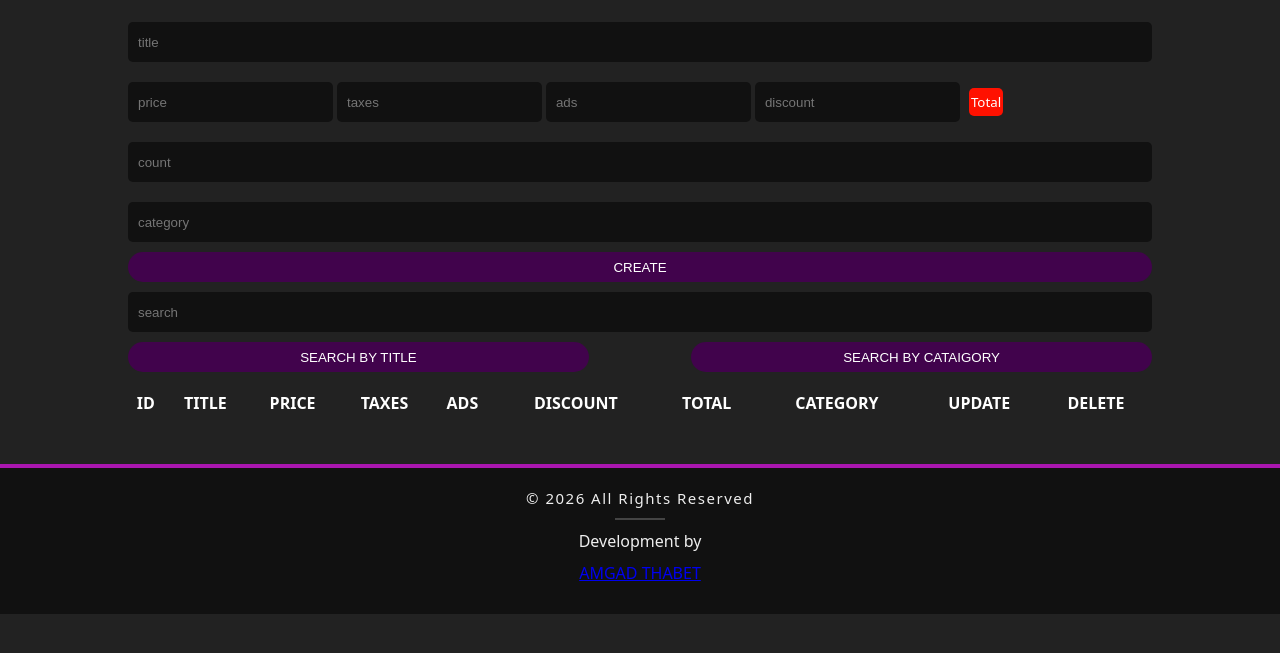
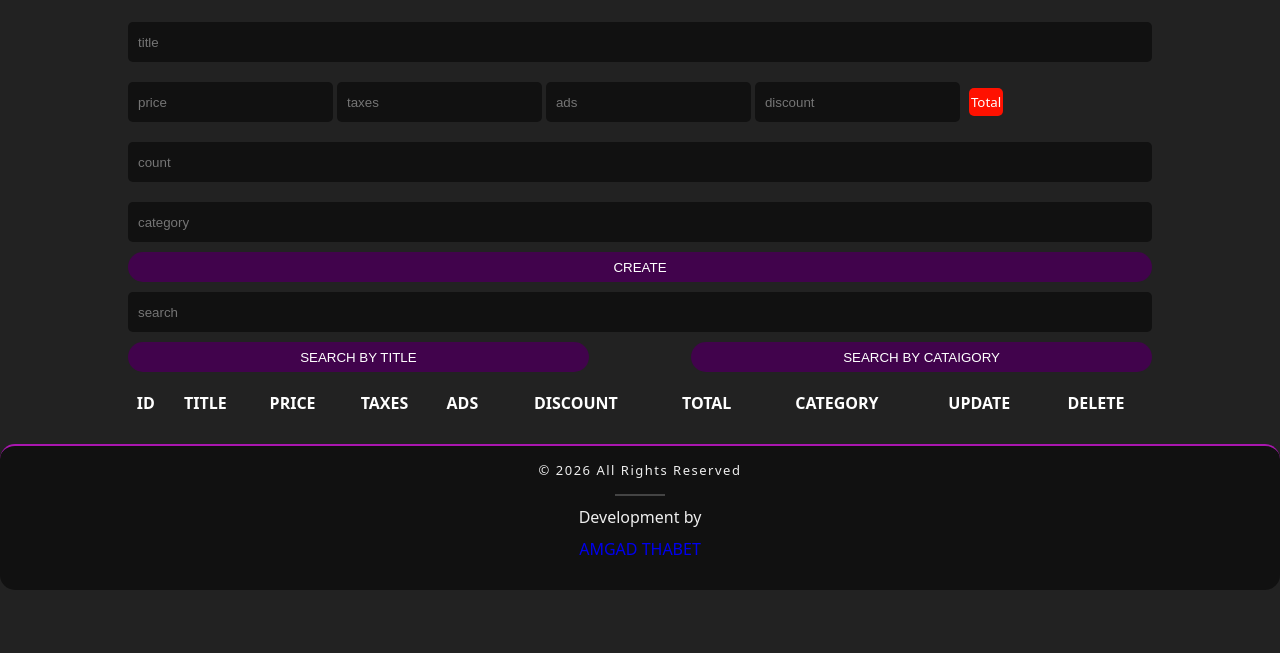
Before and after one commit to amgadsabet012-eng/Product-management-, a plain HTML site: page index.html in a window 1280 px wide. Shown: the part 147-800 px from the top of the page. Drawn offline with Linux system fonts and the light colour scheme.

Commit message:
Refactor style.css for improved readability and structure

```diff
--- a/style.css
+++ b/style.css
@@ -101,41 +101,81 @@ table td{
     margin: 20px 0;
 }
 
+footer{
 
-footer {
-    background-color: #111;
-    color: #eee;
-    padding: 20px 0;
-    margin-top: 50px;
-    border-top: 4px solid #aa17b0;
-    text-align: center;
+   background-color: #111;
+
+   color: #eee;
+
+   padding: 10px 0 ;
+
+   margin-top: 30px;
+
+   border-top:2px solid #aa17b0 ;
+
+   text-align: center;
+
+   border-radius: 15px;
+
+   -webkit-border-radius: 15px;
+
+   -moz-border-radius: 15px;
+
+   -ms-border-radius: 15px;
+
+   -o-border-radius: 15px;
+
 }
 
-.footer-content {
+
+
+.footer-content{
+
     display: flex;
+
     flex-direction: column;
+
     align-items: center;
+
     gap: 10px;
+
 }
 
-.footer-content p {
-    font-size: 15px;
+.footer-content p{
+
+    font-size: 13px;
+
     letter-spacing: 1.5px;
-    margin: 0;
+
+    margin:5px 0;
+
 }
 
-.footer-content span {
+
+
+.footer-content span{
+
     color: #aa17b0;
+
     font-weight: bold;
+
     text-transform: uppercase;
+
 }
 
-.line {
+.line{
+
     width: 50px;
+
     height: 2px;
+
     background-color: #444;
+
 }
 
+a {
+    text-decoration: none;
+}
 
 
 .typewriter{
```
